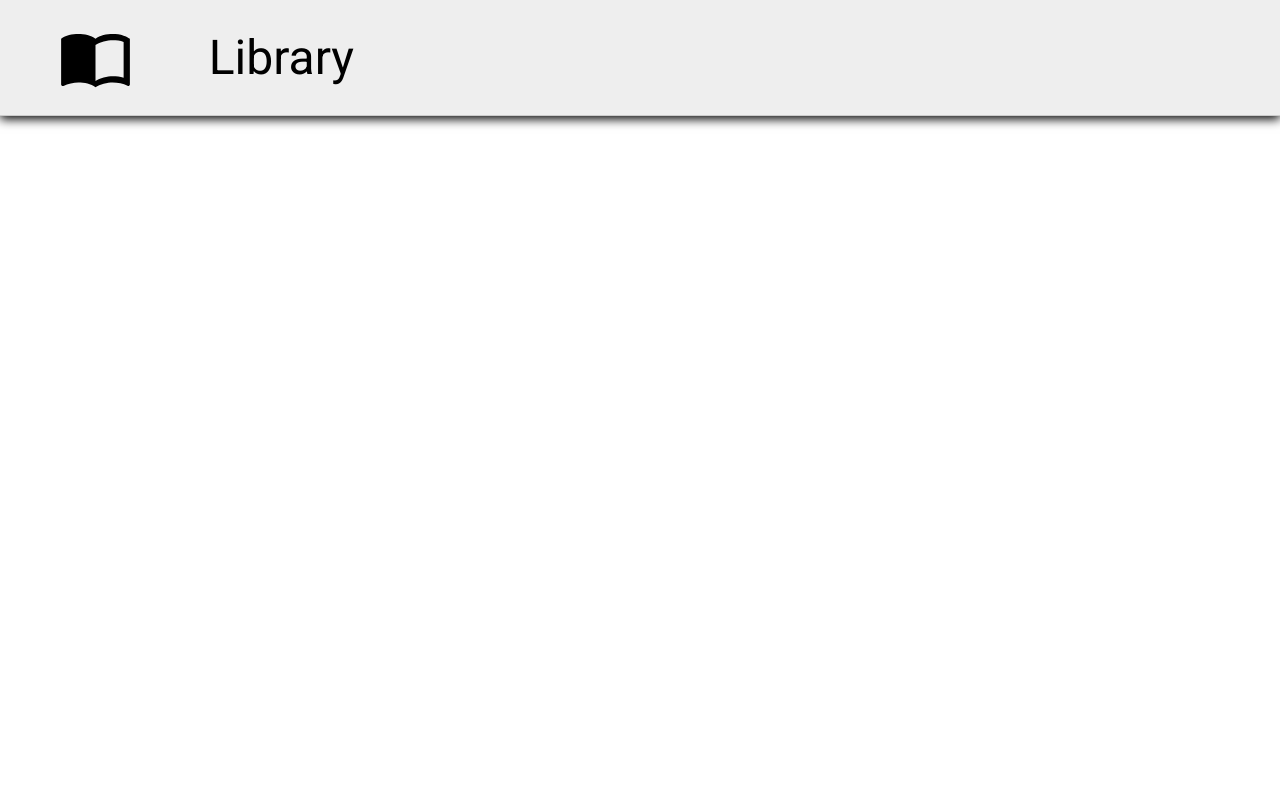
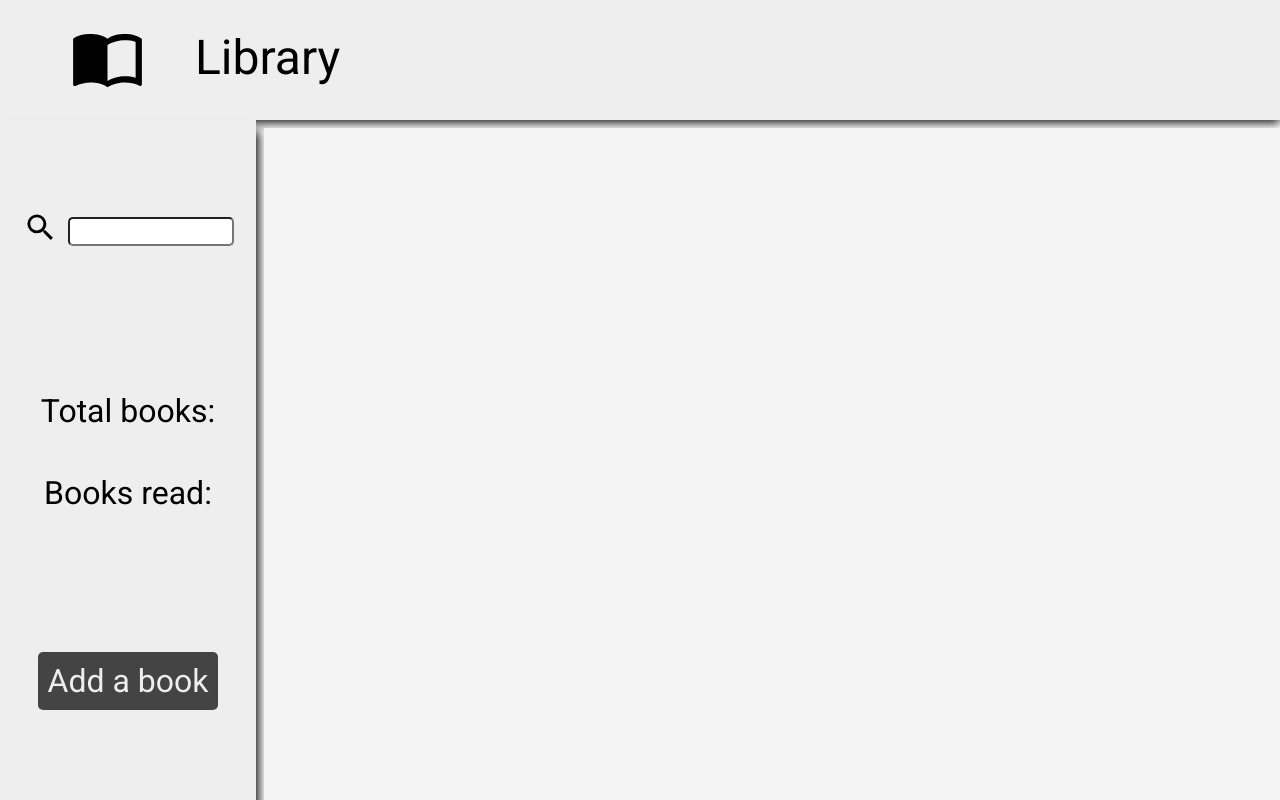
Before and after one commit to khaledk8/library, a plain HTML site: page index.html in a window 1280 px wide. Drawn offline with Linux system fonts and the light colour scheme.

Commit message:
Finished most of the sidebar

```diff
--- a/index.html
+++ b/index.html
@@ -23,6 +23,24 @@
             <span>Library</span>
         </div>
     </header>
+    <div class="sidebar">
+        <div class="search-bar">
+            <label for="submit">
+                <input id="submit" type="submit" value="submit" name="submit">
+                <svg xmlns="http://www.w3.org/2000/svg" viewBox="0 0 24 24">
+                    <title>Search</title>
+                    <path d="M9.5,3A6.5,6.5 0 0,1 16,9.5C16,11.11 15.41,12.59 14.44,13.73L14.71,14H15.5L20.5,19L19,20.5L14,15.5V14.71L13.73,14.44C12.59,15.41 11.11,16 9.5,16A6.5,6.5 0 0,1 3,9.5A6.5,6.5 0 0,1 9.5,3M9.5,5C7,5 5,7 5,9.5C5,12 7,14 9.5,14C12,14 14,12 14,9.5C14,7 12,5 9.5,5Z" />
+                </svg>
+            </label>
+            <input type="search" name="search" id="search">
+        </div>
+        <div class="info">
+            <p>Total books: <span id="nbooks"></span></p>
+            <p>Books read: <span id="nread"></span></p>
+        </div>
+        <button>Add a book</button>
+    </div>
+    <div class="content"></div>
 
 </body>
 </html>
--- a/styles.css
+++ b/styles.css
@@ -7,25 +7,90 @@
 
 body {
     display: grid;
-    grid-template-columns: 1fr 3fr;
+    grid-template-columns: 1fr 4fr;
+    grid-template-rows: 15vh 85vh;
 }
 
 header {
-    grid-column: 1/3;
+    grid-area: 1/1/2/3;
    padding: 20px;
    background-color: #eee;
-   border-bottom: 1px solid #ccc;
-   box-shadow: 0 3px 10px black;
+   box-shadow: 0 3px 10px #111;
 }
 
 .logo {
     width: 30%;
     display: flex;
-    justify-content: space-around;
+    gap: 50px;
     align-items: center;
     font-size: 3rem;
+    margin-left: 50px;
 }
 
 header svg {
     width: 75px;
 }
+
+.sidebar {
+    grid-area: 2/1/2/2;
+    font-size: 2rem;
+    padding: 20px;
+    display: flex;
+    flex-direction: column;
+    justify-content: space-around;
+    align-items: center;
+    background-color: #eee;
+    box-shadow: 3px 11px 10px #111;
+}
+
+.search-bar {
+    display: flex;
+    align-items: center;
+
+
+}
+
+.search-bar input {
+    border-radius: 5px;
+    padding: 5px;
+    margin-left: 10px;
+}
+
+.search-bar svg {
+    width: 35px;
+    cursor: pointer;
+}
+
+#submit {
+    display: none;
+}
+
+.info {
+    display: flex;
+    flex-direction: column;
+    justify-content: space-between;
+    align-items: center;
+    height: 15vh;
+}
+
+.sidebar button {
+    font-size: 2rem;
+    padding: 10px;
+    border-radius: 5px;
+    border: none;
+    background-color: #444;
+    color: #eee;
+    cursor: pointer;
+}
+
+.sidebar button:hover {
+    color: #eee;
+    background-color: #555;
+    transform: scale(1.05);
+}
+
+.content {
+    grid-area: 2/2/3/3;
+    background-color: #f3f3f3;
+    margin: 8px 0 0 8px;
+}
```
